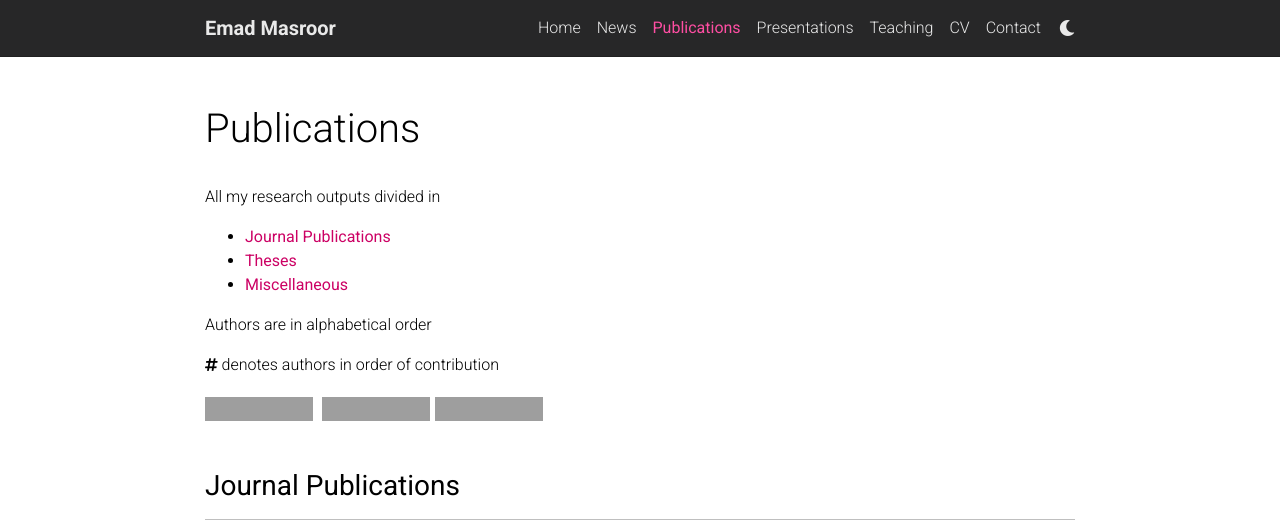
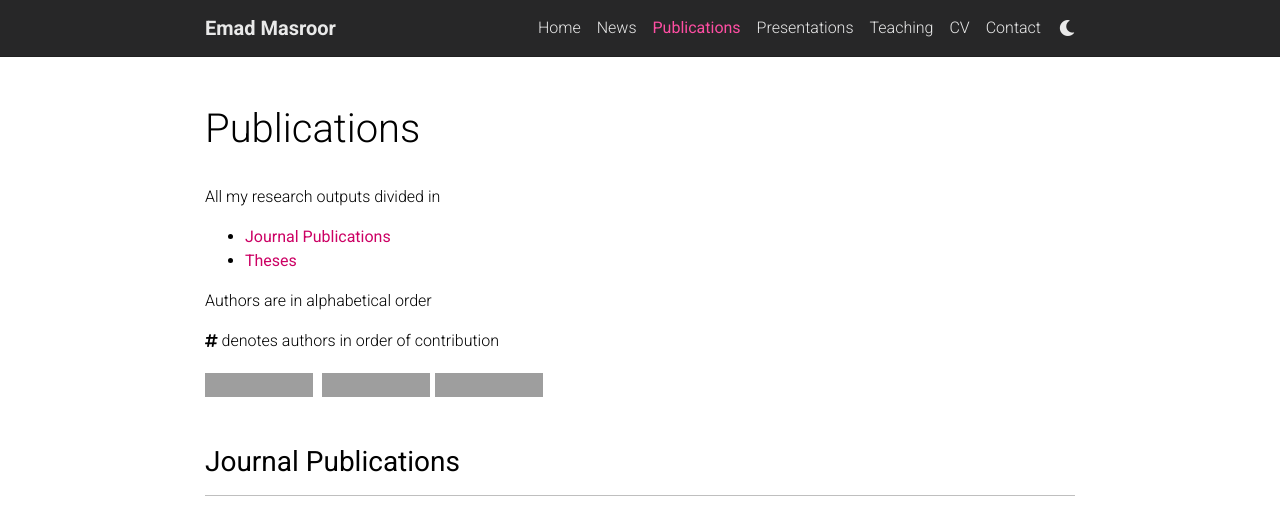
Before and after one commit to Emadmasroor/emadmasroor.github.io, a Jekyll site: the page built from _pages/publications.md, in a window 1280 px wide and 1400 px high. Shown: the top 527 px of the window. Built offline with Jekyll 4.4.1, drawn with Linux system fonts in a browser that asks for light colours; comment, search, counter and statistics services are not loaded; a style sheet for code colours, icons or effects is not loaded; grey boxes are pictures that could not be loaded.

Commit message:
a commit by Emad

```diff
--- a/_config.yml
+++ b/_config.yml
@@ -82,7 +82,7 @@ github_username: emadmasroor # your GitHub user name
 linkedin_username: /emad-masroor-52005364/ # your LinkedIn user name
 arxiv_username: Emadmasroor # your profile on arXiv.org
 research_gate_profile: # your profile on ResearchGateX
-scholar_userid: # your Google Scholar ID
+scholar_userid: taOOCB8AAAAJ&hl # your Google Scholar ID
 scopus_id: # your Scopus ID
 gitlab_username: # your GitLab user name
 twitter_username: # your Twitter handle
--- a/_pages/publications.md
+++ b/_pages/publications.md
@@ -21,7 +21,6 @@ All my research outputs divided in
 <ul>
     <li><a href="#journal"><b>Journal Publications</b></a></li>
     <li><a href="#theses"><b>Theses</b></a></li>
-    <li><a href="#miscellaneous"><b>Miscellaneous</b></a></li>
 </ul>
 </p>
 
@@ -57,7 +56,7 @@ Authors are in alphabetical order
 
 <a id="journal"><h3 style="margin-top: 3rem; margin-bottom: 0.3rem;"><b>Journal Publications</b></h3></a>
 <hr style="color: var(--global-text-color); height: 1px; margin-bottom: 2rem;">
-{% bibliography -f publications_journal %}
+{% bibliography -f papers %}
 
 
 <a id="theses"><h3 style="margin-top: 3rem; margin-bottom: 0.3rem;"><b>Theses</b></h3></a>
@@ -65,8 +64,4 @@ Authors are in alphabetical order
 {% bibliography -f publications_theses %}
 
 
-<a id="miscellaneous"><h3 style="margin-top: 3rem; margin-bottom: 0.3rem;"><b>Miscellaneous</b></h3></a>
-<hr style="color: var(--global-text-color); height: 1px; margin-bottom: 2rem;">
-{% bibliography -f publications_miscellaneous %}
-
 </div>
```
